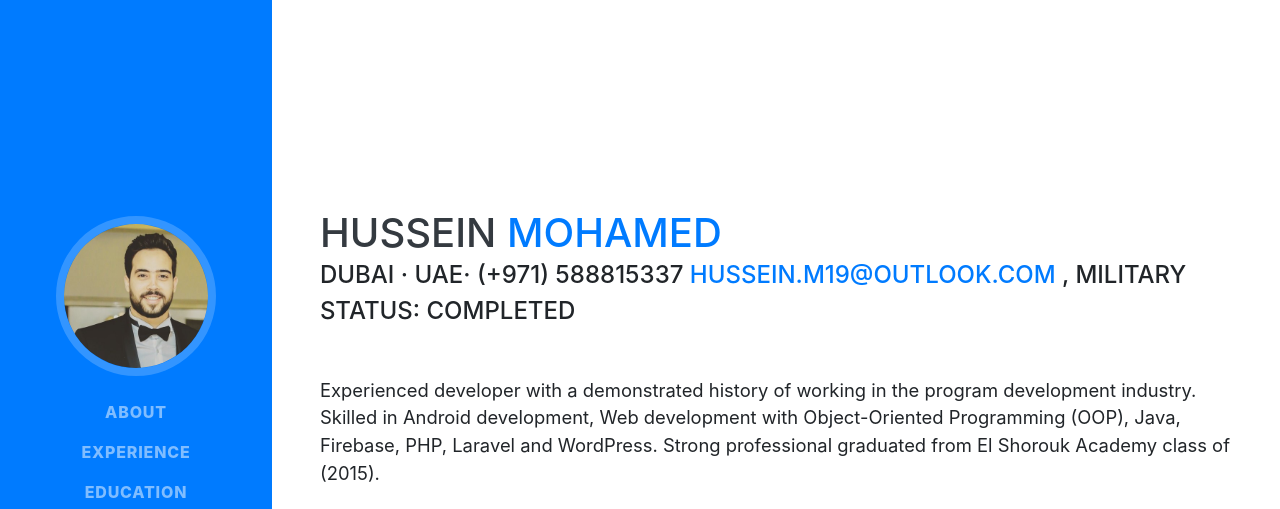
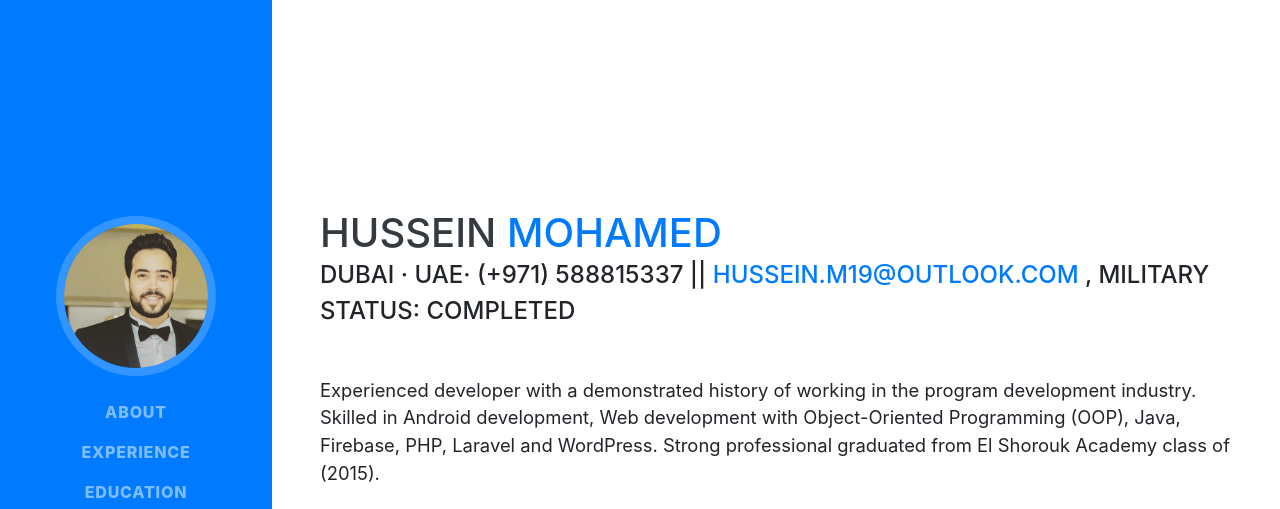
Before and after one commit to husseinm19/husseinm19.github.io, a website with bundled scripts: page index.html in a window 1280 px wide. Shown: the top 509 px of the page. Built offline with nearby package versions, Linux system fonts and the light colour scheme; a web font is replaced by a local one.

Commit message:
Update index.html

```diff
--- a/index.html
+++ b/index.html
@@ -66,7 +66,7 @@
         <h1 class="mb-0">Hussein
           <span class="text-primary">Mohamed</span>
         </h1>
-        <div class="subheading mb-5">Dubai · UAE· (+971) 588815337
+        <div class="subheading mb-5">Dubai · UAE· (+971) 588815337  ||
           <a href="mailto:hussein.m19@outlook.com">hussein.m19@outlook.com</a>
           , military status: completed
         </div>
```
